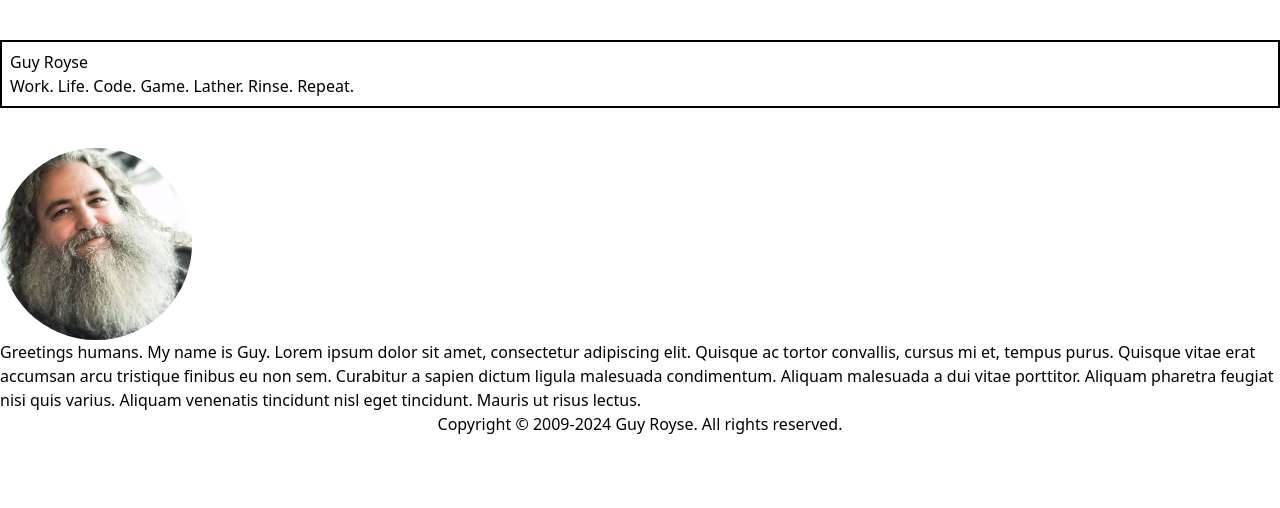
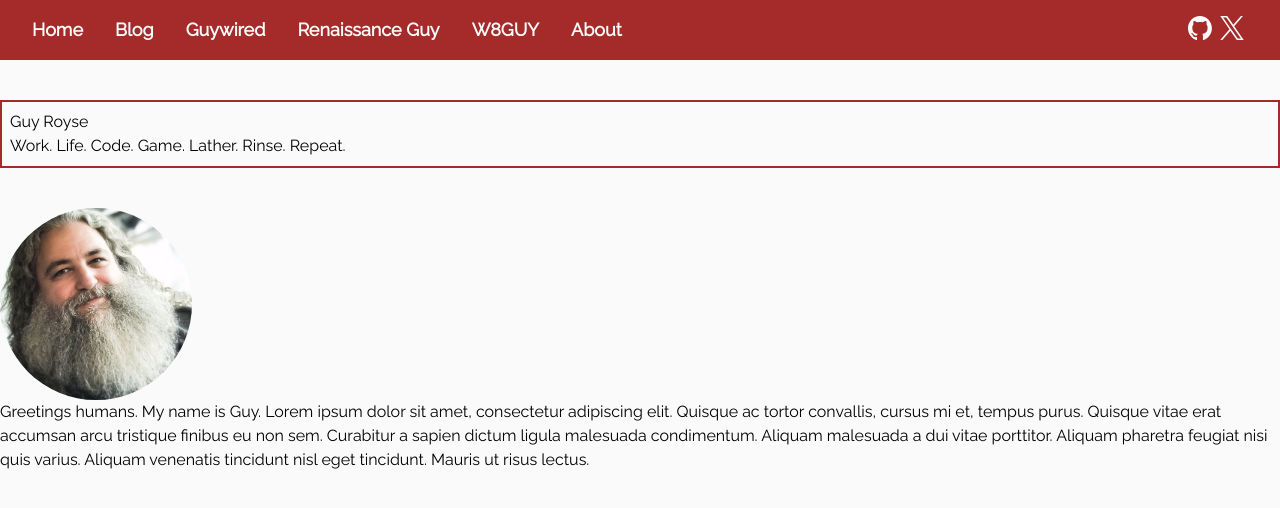
Before and after one commit to guydotdev/guydotdev.github.io, an Astro site: page / in a window 1280 px wide. Built offline with nearby package versions, Linux system fonts and the light colour scheme; Astro itself is replaced by a stand-in of ours.

Commit message:
incremental

```diff
--- a/astro.config.ts
+++ b/astro.config.ts
@@ -3,7 +3,11 @@ import { defineConfig } from 'astro/config'
 import tailwind from '@astrojs/tailwind'
 
 export default defineConfig({
-  integrations: [tailwind()],
+  integrations: [
+    tailwind({
+      applyBaseStyles: false
+    })
+  ],
   vite: {
     server: {
       watch: {
--- a/src/components/header.astro
+++ b/src/components/header.astro
@@ -2,7 +2,7 @@
 
 ---
 
-<header class="border-2 border-black p-2 my-10 container mx-lg">
+<header class="border-2 border-royse-red p-2 my-10 container mx-lg">
   <h1>Guy Royse</h1>
   <h2>Work. Life. Code. Game. Lather. Rinse. Repeat.</h2>
 </header>
--- /dev/null
+++ b/src/components/navigation.astro
@@ -0,0 +1,22 @@
+---
+const liClass = 'flex-shrink text-center px-4'
+---
+
+<nav class="container max-w-full bg-royse-red text-not-white p-4 font-bold text-lg">
+  <ul class="flex flex-row">
+    <li class={liClass}><a href="/">Home</a></li>
+    <li class={liClass}><a href="/blog">Blog</a></li>
+    <li class={liClass}><a href="/guy-wired">Guywired</a></li>
+    <li class={liClass}><a href="/renaissance-guy">Renaissance Guy</a></li>
+    <li class={liClass}><a href="/w8guy">W8GUY</a></li>
+    <li class={liClass}><a href="/about">About</a></li>
+    <li class="flex-grow text-right px-4 flex flex-row-reverse">
+      <a href="https://x.com/guyroyse" class="px-1">
+        <img src="/images/x-logo.svg" class="size-6" />
+      </a>
+      <a href="https://github.com/guyroyse/" class="px-1">
+        <img src="/images/github-logo.svg" class="size-6" />
+      </a>
+    </li>
+  </ul>
+</nav>
--- a/src/layouts/base.astro
+++ b/src/layouts/base.astro
@@ -1,4 +1,7 @@
 ---
+import '../styles/base.css'
+
+import Navigation from '../components/navigation.astro'
 import Header from '../components/header.astro'
 import Footer from '../components/footer.astro'
 
@@ -13,11 +16,11 @@ const { title } = Astro.props
     <title>{title}</title>
   </head>
 
-  <body class="flex flex-col items-center container mx-auto">
+  <body class="flex flex-col items-center container max-w-full mx-auto bg-not-white">
+    <Navigation />
     <Header />
     <main>
       <slot />
     </main>
-    <Footer />
   </body>
 </html>
--- /dev/null
+++ b/src/styles/base.css
@@ -0,0 +1,6 @@
+@import url('https://fonts.googleapis.com/css2?family=Fira+Code');
+@import url('https://fonts.googleapis.com/css2?family=Raleway');
+
+@tailwind base;
+@tailwind components;
+@tailwind utilities;
--- a/tailwind.config.js
+++ b/tailwind.config.js
@@ -1,8 +1,21 @@
+const defaultTheme = require('tailwindcss/defaultTheme')
+
 export default {
   content: ['./src/**/*.{astro,html,js,md,ts}'],
 
   theme: {
-    extend: {}
+    extend: {
+      fontFamily: {
+        sans: ['"Raleway"', ...defaultTheme.fontFamily.sans],
+        mono: ['"Fira Code"', ...defaultTheme.fontFamily.mono]
+      },
+      colors: {
+        'royse-red': '#a52a2a',
+        'programer-peach': '#ce9a5f',
+        'dorkness-rising': '#1a1921',
+        'not-white': '#fafafa'
+      }
+    }
   },
 
   plugins: []
```
Also changed, not shown: public/images/github-logo.svg (added), public/images/x-logo.svg (added).
